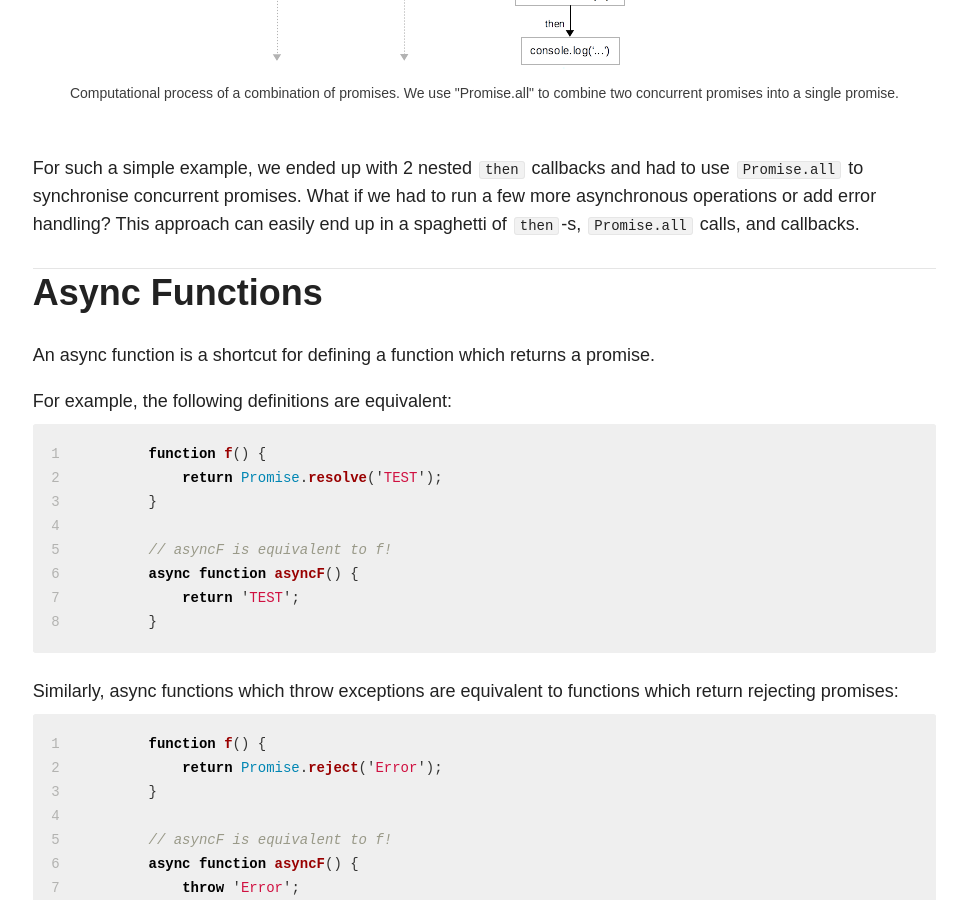
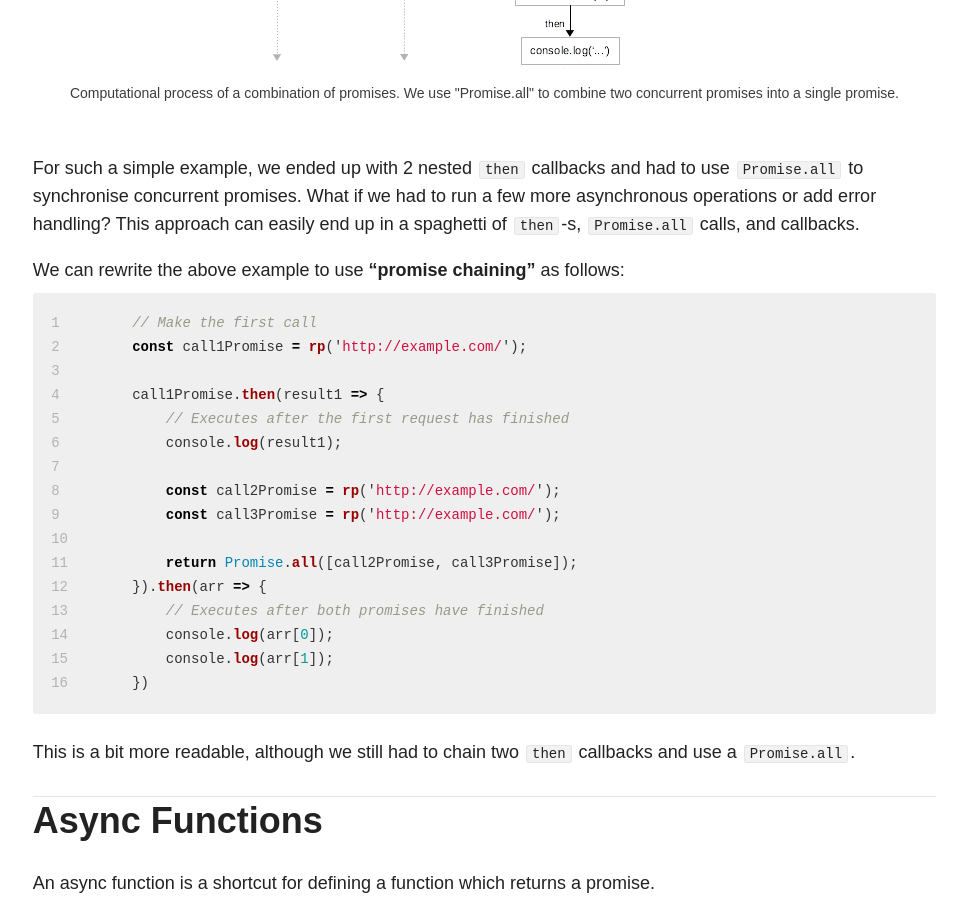
Before and after one commit to nikolayg/nikgrozev-website, a Jekyll site: the page built from _posts/blog/2017-10-01-async-await.md, in a window 1280 px wide and 900 px high, scrolled down 4698 px. Shown: the whole window, without its empty margins (278-1245 px from the left). Built offline with Jekyll 4.4.1, drawn with Linux system fonts in a browser that asks for light colours; nearby versions of some CDN libraries; comment, search, counter and statistics services are not loaded; some of the changed text lies outside the part shown.

Commit message:
Added a promise chain example.

````diff
--- a/_posts/blog/2017-10-01-async-await.md
+++ b/_posts/blog/2017-10-01-async-await.md
@@ -203,6 +203,29 @@ asynchronous operations or add error handling?
 This approach can easily end up in a spaghetti of `then`-s,
 `Promise.all` calls, and callbacks.
 
+We can rewrite the above example to use **"promise chaining"** as follows:
+
+```javascript
+// Make the first call
+const call1Promise = rp('http://example.com/');
+
+call1Promise.then(result1 => {
+    // Executes after the first request has finished
+    console.log(result1);
+
+    const call2Promise = rp('http://example.com/');
+    const call3Promise = rp('http://example.com/');
+
+    return Promise.all([call2Promise, call3Promise]);
+}).then(arr => {
+    // Executes after both promises have finished
+    console.log(arr[0]);
+    console.log(arr[1]);
+})
+```
+
+This is a bit more readable, although we still had to chain two `then` callbacks and use a `Promise.all`.
+
 <div id='async-functions'/>
 # Async Functions
 
````
Also changed, not shown: other parts of _posts/blog/2017-10-01-async-await.md (+2 -2 lines).
